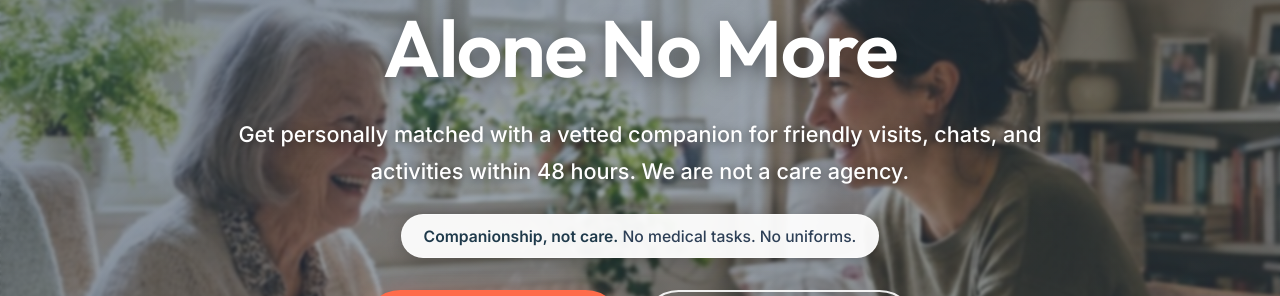
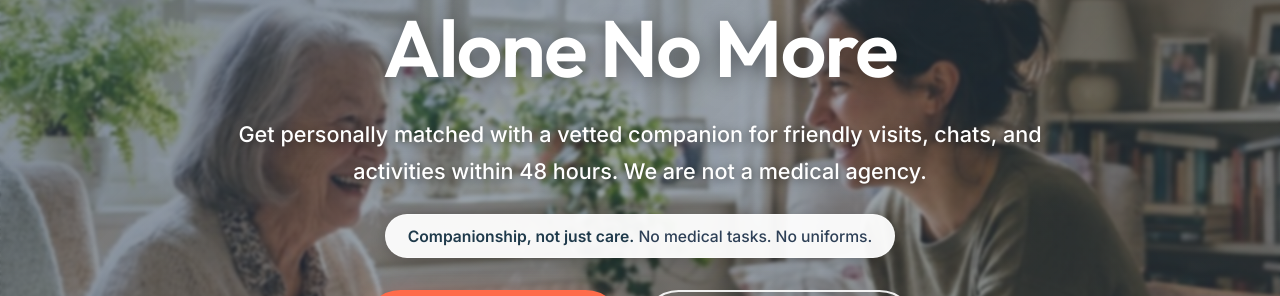
Before and after one commit to diddykk4-blip/Unlonely, a React (Vite) app: page / in a window 1280 px wide. Shown: the part 165-461 px from the top of the page. Built offline with nearby package versions, Linux system fonts and the light colour scheme; no server answers.

Commit message:
copy: hero subtitle medical agency and not just care

```diff
--- a/src/pages/Home.jsx
+++ b/src/pages/Home.jsx
@@ -46,12 +46,12 @@ const Home = () => {
             <h1 className="hero-title animate-fade-in" style={{ animationDelay: '0.1s' }}>Alone No More</h1>
 
             <p className="hero-subtitle animate-fade-in" style={{ animationDelay: '0.2s' }}>
-              Get personally matched with a vetted companion for friendly visits, chats, and activities within 48 hours. We are not a care agency.
+              Get personally matched with a vetted companion for friendly visits, chats, and activities within 48 hours. We are not a medical agency.
             </p>
 
             {/* USP Highlight Sub-Badge */}
             <div className="hero-usp-badge animate-fade-in" style={{ animationDelay: '0.25s' }}>
-              <span><strong>Companionship, not care.</strong> No medical tasks. No uniforms.</span>
+              <span><strong>Companionship, not just care.</strong> No medical tasks. No uniforms.</span>
             </div>
 
             <div className="hero-actions center-actions animate-fade-in" style={{ animationDelay: '0.3s' }}>
```
